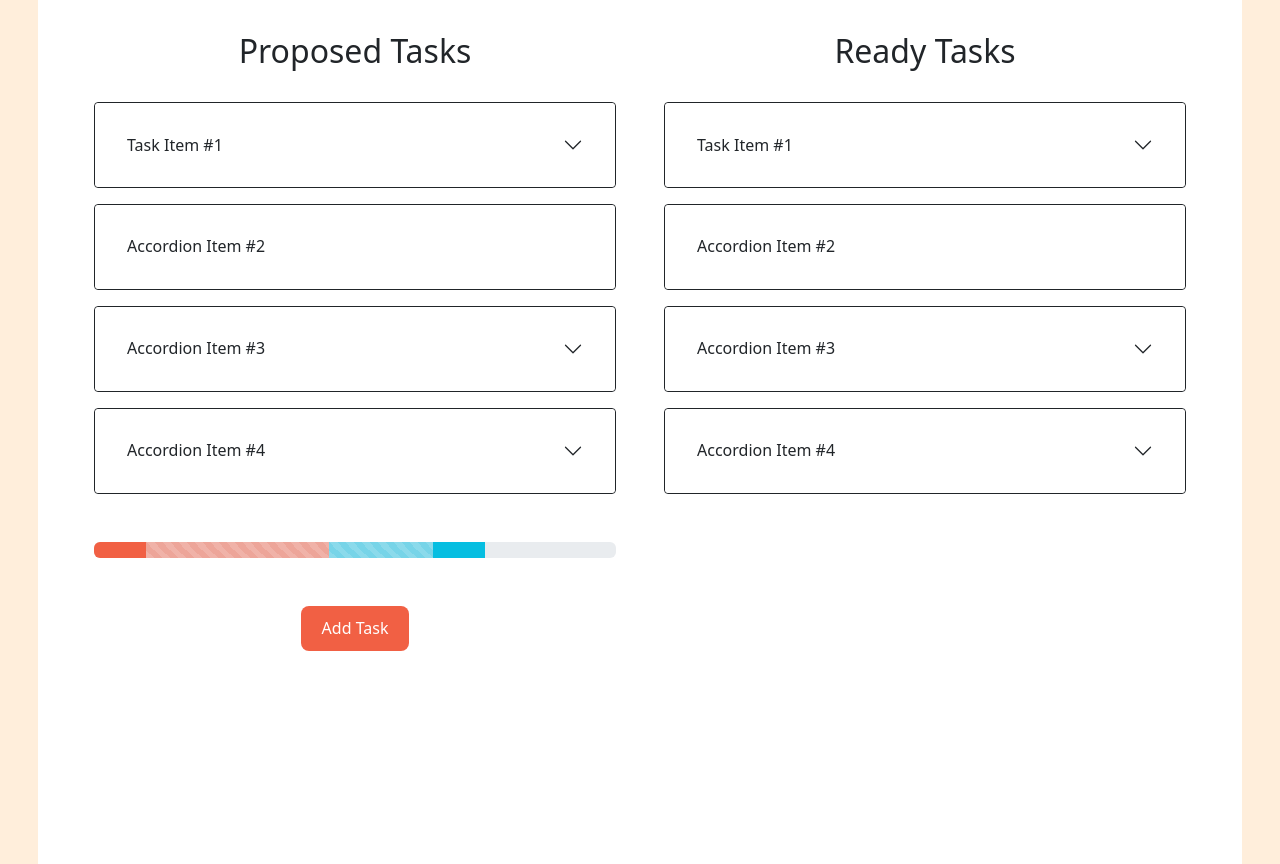
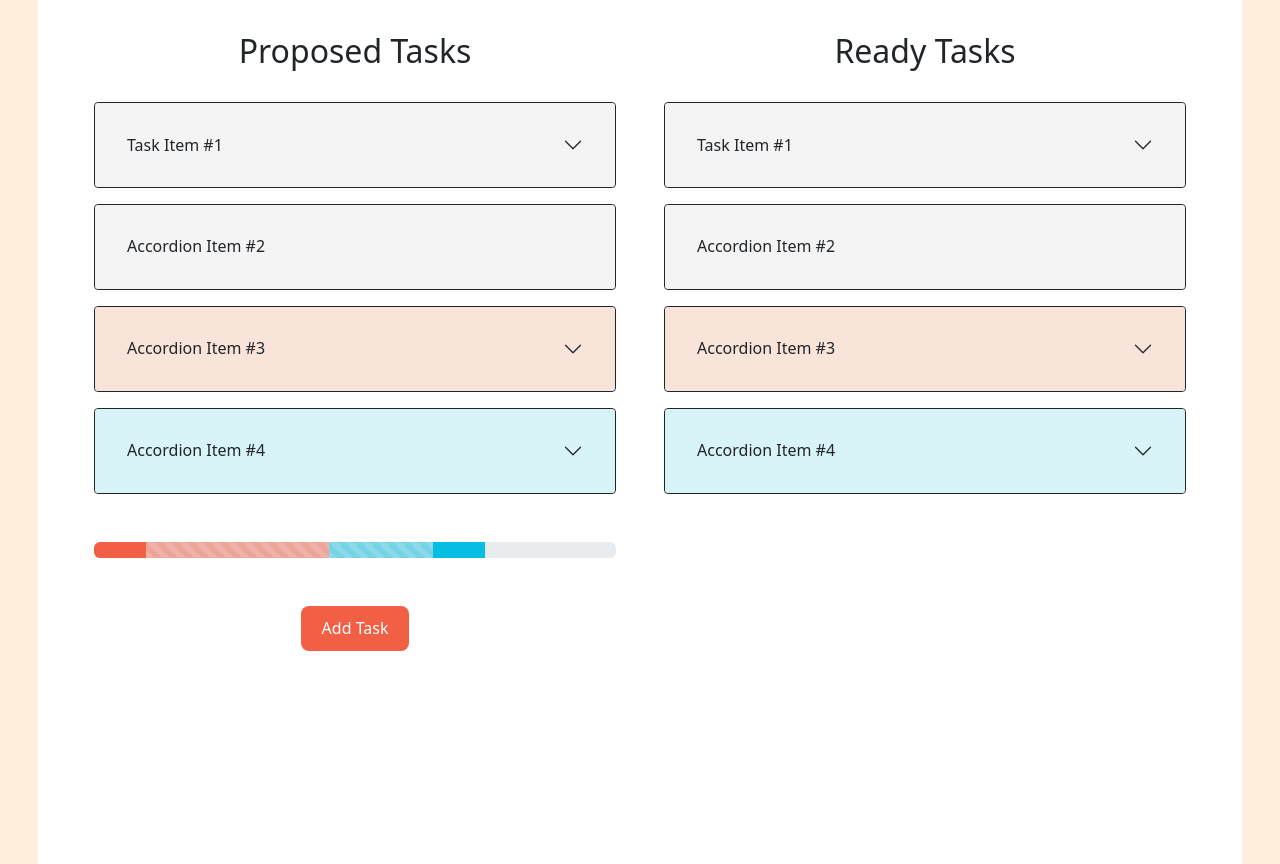
Before and after one commit to antazoey/ethdenver2025-chairman-dao, a React (Vite) app in the folder web/: page / in a window 1280 px wide. Built offline with nearby package versions, Linux system fonts and the light colour scheme.

Commit message:
feat: styling accordions

```diff
--- a/web/src/components/AccordionColumns.tsx
+++ b/web/src/components/AccordionColumns.tsx
@@ -4,7 +4,7 @@ import { Accordion, Col, Container, Row } from 'react-bootstrap';
 
 enum Valence {
   'None',
-  'Heart',
+  'Health',
   'Spirit',
 }
 
@@ -23,7 +23,7 @@ interface AccordionColumnsProps {
 
 function getStyleNameFromValence(valence:Valence) {
   if (valence) {
-    if (valence == Valence.Heart){ return 'primarily-heart'}
+    if (valence == Valence.Health){ return 'primarily-health'}
     else if (valence == Valence.Spirit) { return 'primarily-spirit'}
   }
   return ''
--- a/web/src/styles/AccordionColumns.css
+++ b/web/src/styles/AccordionColumns.css
@@ -4,8 +4,10 @@
     border-width: 1px;
 }
 
+/* Generic Accordion colors */
+
 .accordion-button {
-    background-color: white;
+    background-color: #F4F4F4;
     padding: 2rem;
     border-radius: 4px;
     border-width: 1px;
@@ -15,13 +17,52 @@
 .accordion-button:focus,
 .accordion-button:hover,
 .accordion-button:not(.collapsed):hover {
-    background-color: #E9F4F9;
+    background-color: white;
 }
 
 .accordion-button:visited,
 .accordion-button:not(.collapsed),
 .accordion-button.collapsed:visited {
-    background-color: white;
+    background-color: #F4F4F4;
+}
+
+/* Health Accordion colors */
+
+.primarily-health .accordion-button {
+
+    background-color: #F9E4D9;
+}
+
+.primarily-health .accordion-button:active,
+.primarily-health .accordion-button:focus,
+.primarily-health .accordion-button:hover,
+.primarily-health .accordion-button:not(.collapsed):hover {
+    background-color: #F9F4E9;
+}
+
+.accordion-button:visited,
+.accordion-button:not(.collapsed),
+.accordion-button.collapsed:visited {
+    background-color: #F9E4D9;
+}
+
+/* Spirit Accordion colors */
+
+.primarily-spirit .accordion-button {
+    background-color: #D9F4F9;
+}
+
+.primarily-spirit .accordion-button:active,
+.primarily-spirit .accordion-button:focus,
+.primarily-spirit .accordion-button:hover,
+.primarily-spirit .accordion-button:not(.collapsed):hover {
+    background-color: #E9F4F9;
+}
+
+.primarily-spirit .accordion-button:visited,
+.primarily-spirit .accordion-button:not(.collapsed),
+.primarily-spirit .accordion-button.collapsed:visited {
+    background-color: #D9F4F9;
 }
 
 .task:last-child {
```
